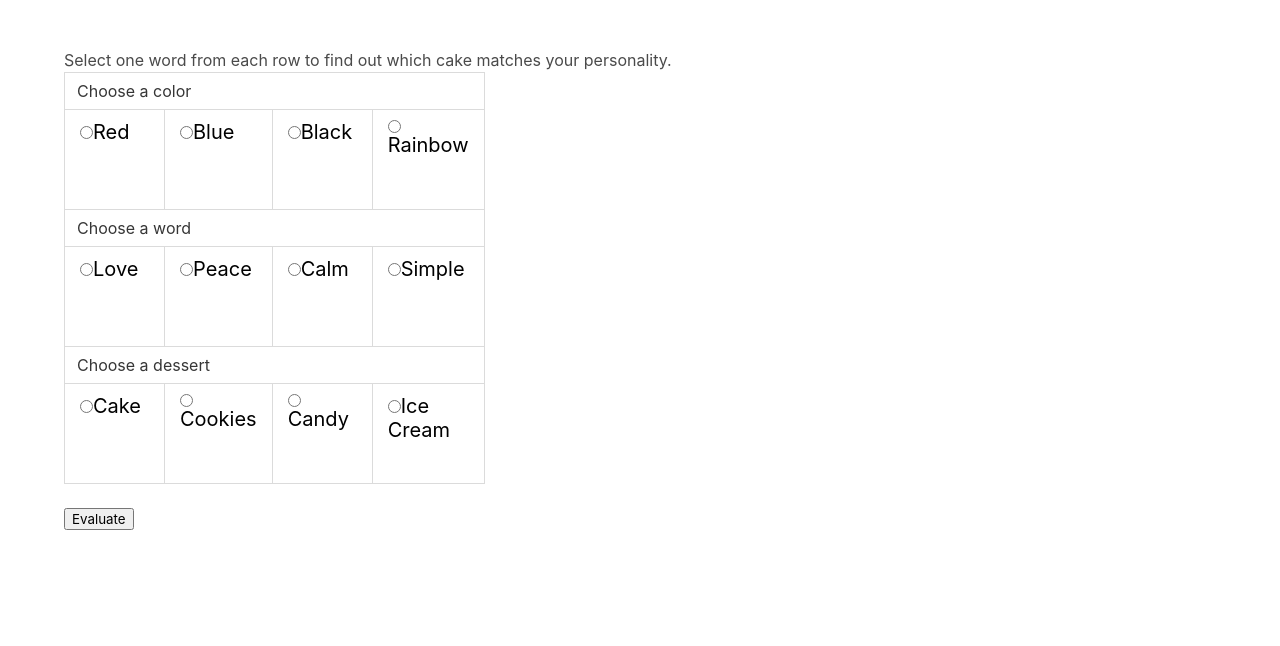
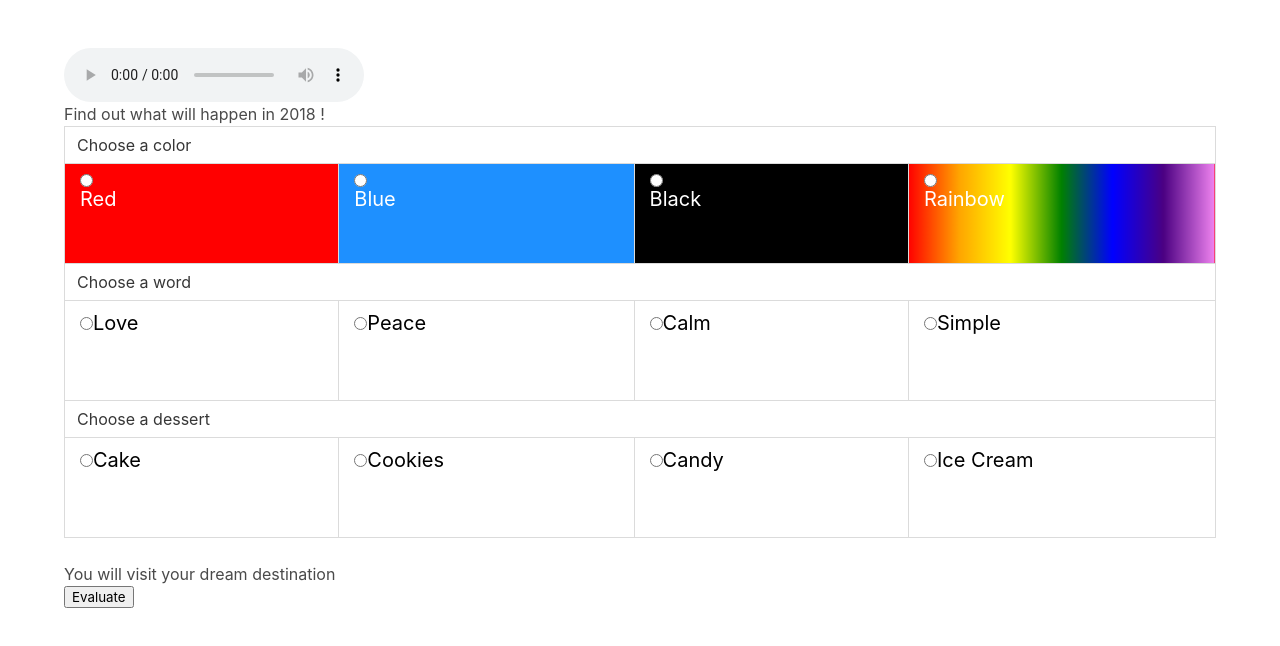
Before and after one commit to zoevma/moon-quiz, a plain HTML site: page index.html in a window 1280 px wide. Both pictures are taken after a click on the button "Evaluate". Drawn offline with nearby package versions, Linux system fonts and the light colour scheme.

Commit message:
responses tried and failed at quests

```diff
--- a/index.html
+++ b/index.html
@@ -18,27 +18,28 @@
 </head>
 
 <body>
+
   <section class="section">
-      <div class="container">
+      <div class="container is-widescreen">
+        <audio id="bgmusic" controls autoplay>
+          <source src="watermelon.mp3" type="audio/mpeg">
+            <source src="watermelon.ogg" type="audio/ogg">
+        </audio>
+        <h1> Find out what will happen in 2018 !</h1>
 
-        <h2>Select one word from each row to find out which cake matches your personality.</h2>
-
-
-
-
-        <table class="table is-bordered">
+        <table class="table is-bordered is-fullwidth">
           <tbody>
             <tr>
               <td colspan="4"><h5> Choose a color </h5></td>
             </tr>
           <tr>
-            <td class="grid-box"> <input id="a1" type="radio" name="color" value=5 >Red
+            <td class="grid-box" style="background-color:Red;"> <input id="a1" type="radio" name="color" value=5> <h5 style="color:white;">Red</h5>
             </td>
-            <td class="grid-box" > <input id="a2" type="radio" name="color" value=2>Blue
+            <td class="grid-box" style="background-color:DodgerBlue;"> <input id="a2" type="radio" name="color" value=2><h5 style="color:white;">Blue</h5>
             </td>
-            <td class="grid-box"> <input id="a3" type="radio" name="color" value=-6>Black
+            <td class="grid-box" style="background-color:Black;"> <input id="a3" type="radio" name="color" value=-6><h5 style="color:white;">Black</h5>
             </td>
-            <td class="grid-box"> <input id="a4" type="radio" name="color" value=9>Rainbow
+            <td class="grid-box" style="background: linear-gradient(to right, red,orange,yellow,green,blue,indigo,violet); "> <input id="a4" type="radio" name="color" value=9><h5 style="color:white;">Rainbow</h5>
             </td>
           </tr>
           <tr>
@@ -69,12 +70,11 @@
           </tr>
         </tbody>
         </table>
-
+        <p id="results"> My results: </p>
 
         <button onclick="check()"> Evaluate </button>
 
-          <p id="result">
-          </p>
+
 
       </div>
     </section>
--- a/js/quiz.js
+++ b/js/quiz.js
@@ -5,6 +5,8 @@ function check() {
     var b1 = document.getElementsByName("word");
     var c1 = document.getElementsByName("dessert");
     var result = 0;
+    var output;
+
     a1.forEach(function(element) {
       //  console.log(element);
         if (element.checked){
@@ -26,7 +28,16 @@ function check() {
         }
     });
 
-    //
   console.log(result);
+    if (result > 19) {
+    output = "You will slowly become a hipster" ;
+    } else if (result > 10) {
+      output = "You will eat lots of your favorite food";
+    } else if (result > 0) {
+      output = "You will get a pet";
+    } else {
+      output = "You will visit your dream destination";
+    }
+document.getElementById("results").innerHTML = output;
 
 }
```
Also changed, not shown: FoodToCountry.html (+1 -1 lines), images/cake1.jpg (deleted), 2 other files.
